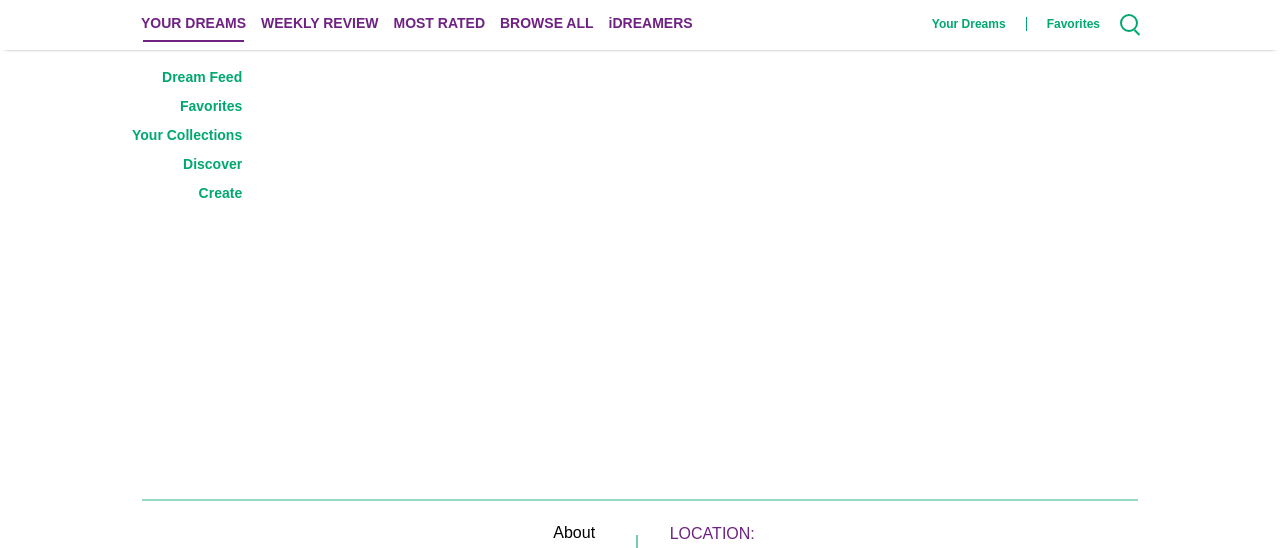
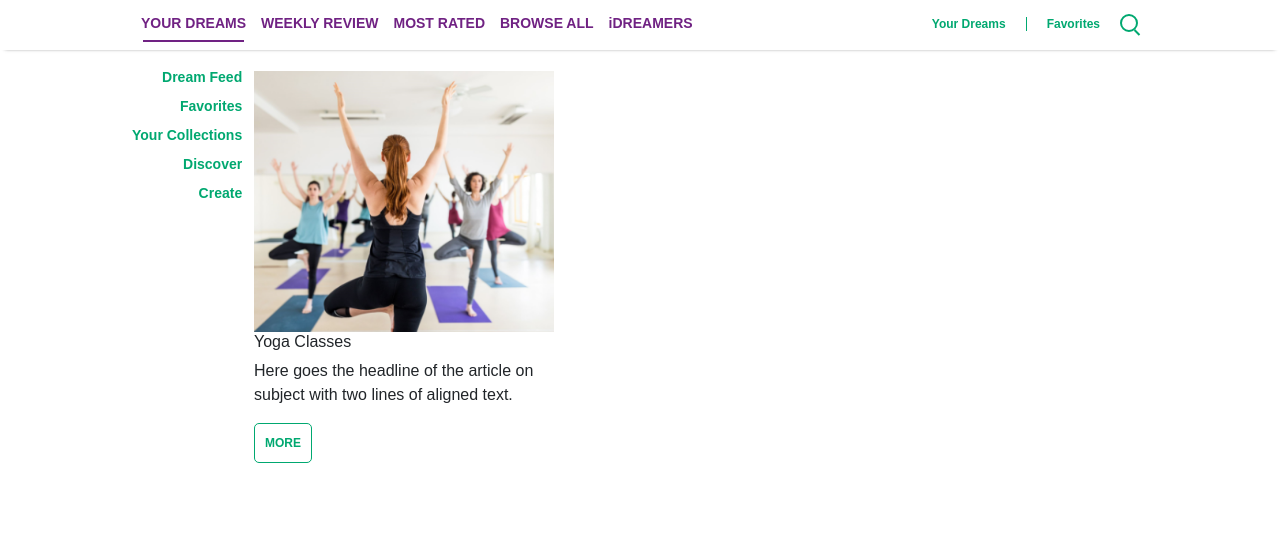
Before and after one commit to lukasha16/iDreamers-main, a plain HTML site: page iDreamers-main/favorites.html in a window 1280 px wide. Shown: the part 75-623 px from the top of the page. Drawn offline with nearby package versions, Linux system fonts and the light colour scheme.

Commit message:
1/3/2021

```diff
--- a/iDreamers-main/css/style.css
+++ b/iDreamers-main/css/style.css
@@ -834,7 +834,7 @@ color: black;
   direction: rtl;
   padding:0 !important;
   position: fixed;
-  z-index: 1;
+
 
 }
 .dreamnav li{
@@ -1133,6 +1133,10 @@ color: black;
   background-color: #fff;
   margin-left: -5px;
 }
+.favorite-card{
+  margin-top: 36px;
+  width:300px;
+}
 
 .buttonok{
 border-radius: 5px;
--- a/iDreamers-main/favorites.html
+++ b/iDreamers-main/favorites.html
@@ -90,6 +90,16 @@
         <li><a class="dreamnav-link" href="create.html">Create</a></li>
       </ul>
     </div>
+    <div class="col margin">
+      <div class="favorite-card">
+        <img src="css\img\female-instructor-with-yoga-class-in-the-gym.png" class="card-img-top rounded-0" alt="">
+        <div class="favorite-card-content">
+        <h6 class="favorite-dream-title"</st>Yoga Classes</h6>
+        <p class="favorite-card-text">Here goes the headline of the article on subject with two lines of aligned text. </p>
+        <button type="button" class="btn-more">MORE</button>
+      </div>
+    </div>
+
   </div>
 </div>
 </div>
```
